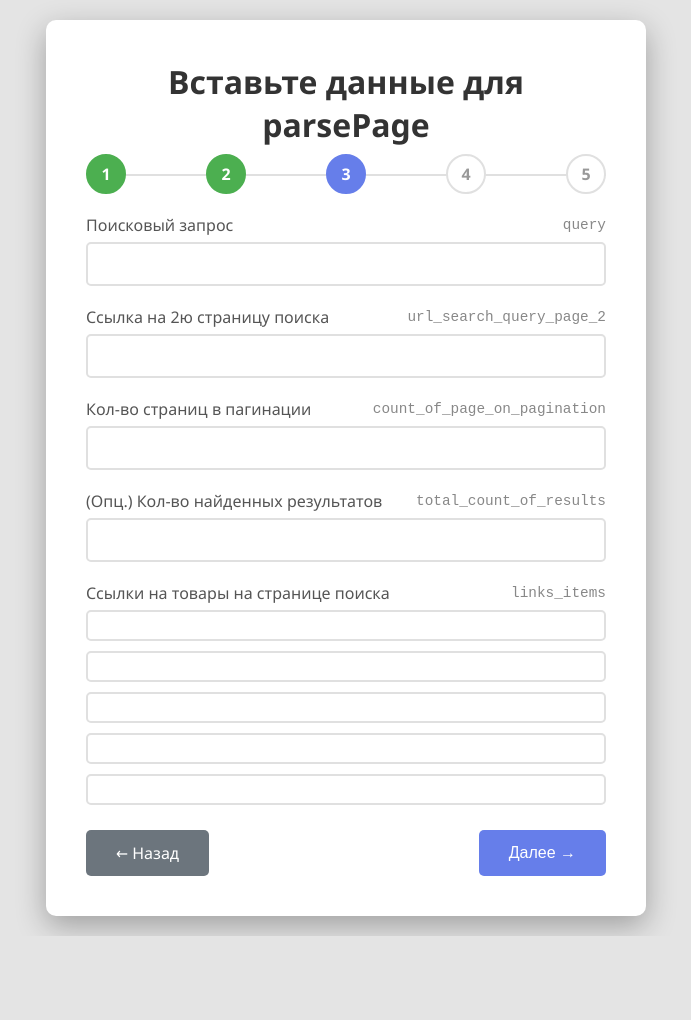
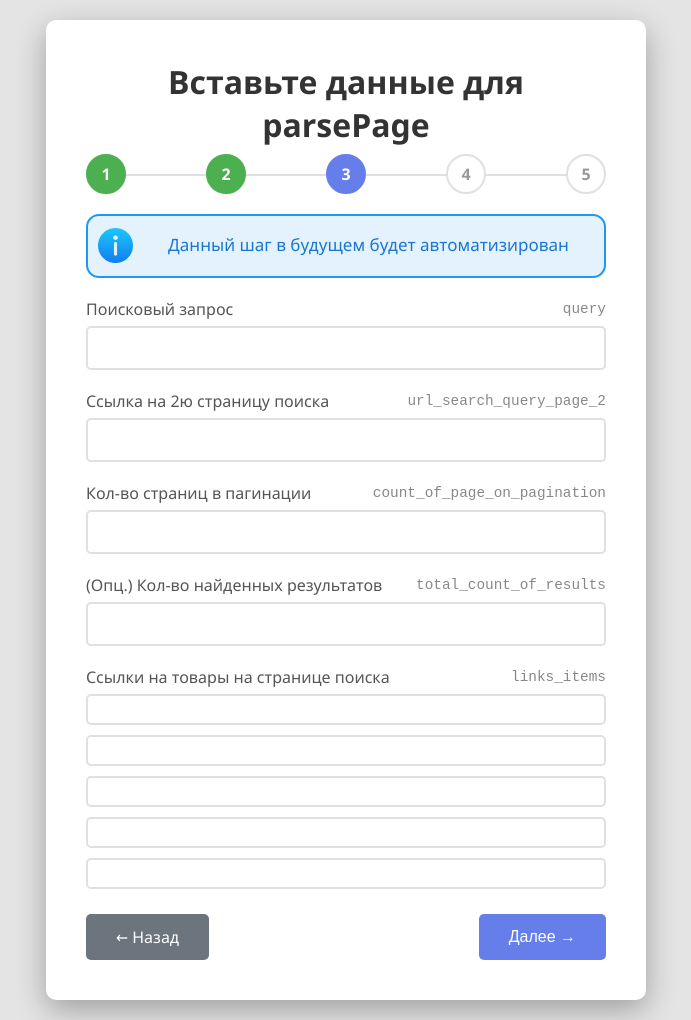
Before and after one commit to GogikOrtey/Apsp_front, a Flask app: template templates/step3.html in a window 1280 px wide. Shown: the whole page, without its empty margins (294-985 px from the left). Before the commit the page ends 936 px from the top, so only its background shows below. Run offline with Flask 3, Linux system fonts and the light colour scheme; the template is opened without the code that fills it, so the values that code supplies are empty.

Commit message:
Добавил информационное сообщение на 3й шаг

```diff
--- a/result_processer.py
+++ b/result_processer.py
@@ -30,7 +30,7 @@ def process_results(examples_data, search_requests_data):
     print('\n' + '=' * 30)
     print('ОБРАБОТКА РЕЗУЛЬТАТОВ (data_input_table)')
     print('=' * 30)
-    print('\n📋 Итоговый JSON (data_input_table):')
+    print('\nИтоговый JSON (data_input_table):')
     print(json.dumps(data_input_table, ensure_ascii=False, indent=2))
     print('\n' + '=' * 30 + '\n')
 
--- a/templates/step3.html
+++ b/templates/step3.html
@@ -11,6 +11,11 @@
     <div class="step active">3</div>
     <div class="step">4</div>
     <div class="step">5</div>
+</div>
+
+<div class="debug-info-box">
+    <img src="{{ url_for('content', filename='info_icon.png') }}" alt="Info">
+    <div class="debug-text">Данный шаг в будущем будет автоматизирован</div>
 </div>
 
 <form method="POST" id="parsePageForm">
@@ -178,6 +183,34 @@
         min-height: 1.2em;
         font-size: 14px;
     }
+
+    .debug-info-box {
+        width: 100%;
+        padding: 10px 15px 13px 5px;
+        margin-bottom: 20px;
+        background-color: #e3f2fd;
+        border: 2px solid #2196f3;
+        border-radius: 13px;
+        display: flex;
+        align-items: center;
+        gap: 15px;
+    }
+
+    .debug-info-box img {
+        width: 35px;
+        height: 35px;
+        flex-shrink: 0;
+        margin-left: 5px;
+        margin-top: 2px;
+    }
+
+    .debug-info-box .debug-text {
+        flex: 1;
+        text-align: center;
+        color: #1976d2;
+        font-weight: 500;
+        font-size: 17px;
+    }
 </style>
 {% endblock %}
 
--- a/templates/step4.html
+++ b/templates/step4.html
@@ -69,7 +69,7 @@
         text-align: center;
         color: #1976d2;
         font-weight: 500;
-        font-size: 21px;
+        font-size: 19px;
     }
 </style>
 {% endblock %}
```
